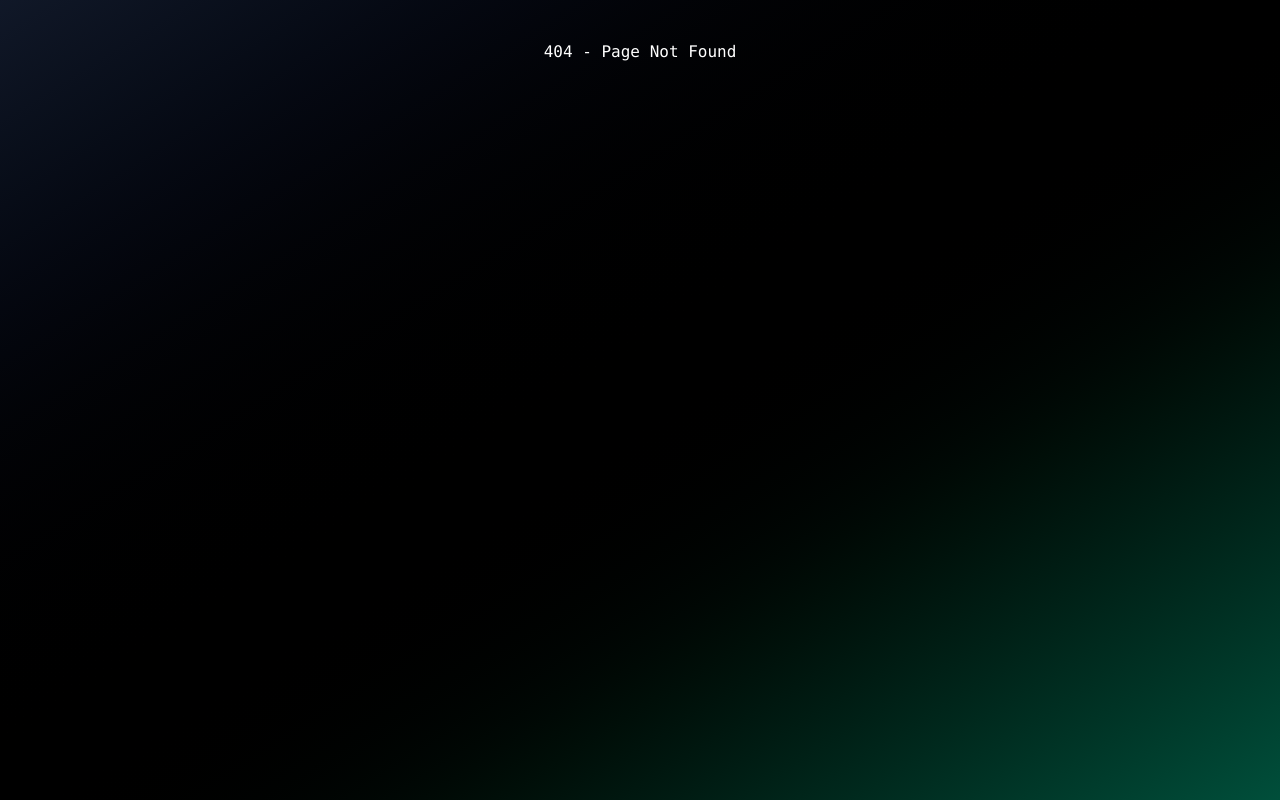
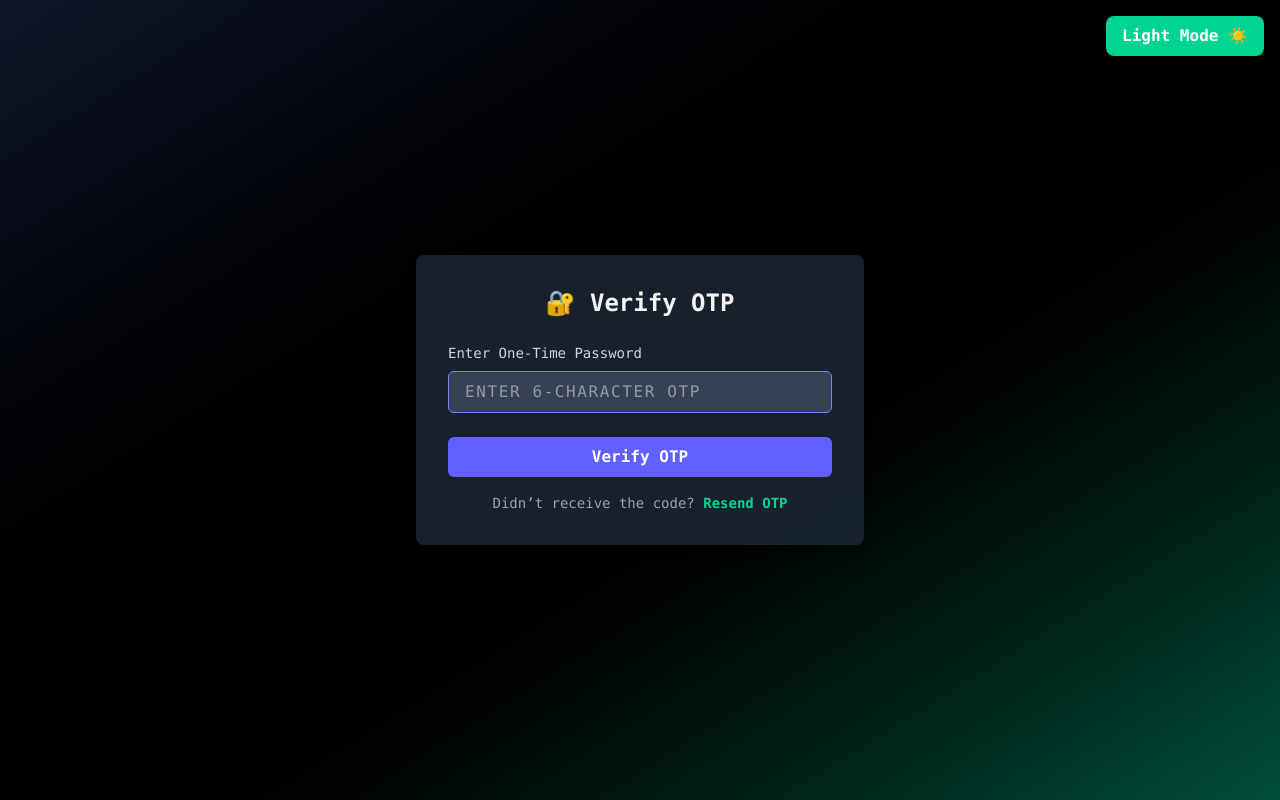
Before and after one commit to zenorbits/Study-Orbit, a React app in the folder Frontend/: page /otpinp in a window 1280 px wide. Before the commit this address had no page. Built offline with nearby package versions, Linux system fonts and the light colour scheme; the HTML template or start-up script is replaced by a standard one.

Commit message:
OTP page ui

```diff
--- a/Frontend/src/App.jsx
+++ b/Frontend/src/App.jsx
@@ -4,6 +4,7 @@ import { ToastContainer } from 'react-toastify';
 import ProtectedRoutes from './components/ProtectedRoutes';
 import Lenis from '@studio-freight/lenis';
 import EditProfileForm from './components/EditProfileForm';
+import OTPPage from './components/OTPPage';
 
 // ✅ Lazy load pages for performance
 const RegisterPage = lazy(() => import('./AuthPages/RegisterPage'));
@@ -63,6 +64,7 @@ const App = () => {
           <Route path="/" element={<LandingPage />} />
           <Route path="/register" element={<ParentAuthPage><RegisterPage /></ParentAuthPage>} />
           <Route path="/login" element={<ParentAuthPage><LoginPage /></ParentAuthPage>} />
+          <Route path="/otpinp" element={<ParentAuthPage><OTPPage /></ParentAuthPage>} />
 
           {/* Teacher Routes */}
           <Route path="/teacher/*" element={
--- a/Frontend/src/AuthPages/RegisterPage.jsx
+++ b/Frontend/src/AuthPages/RegisterPage.jsx
@@ -71,7 +71,7 @@ const RegisterPage = () => {
 
         toast.success('Registration successful 🎉');
         setFormData({ username: '', email: '', password: '', phoneNumber: '', specialKey: '' });
-        navigate('/login'); // redirect after success
+        navigate('/otpinp'); // redirect after success
       } else if (response?.error) {
         toast.error(response.error.data?.message || 'Registration failed ❌');
       }
--- a/Frontend/src/components/OTPPage.jsx
+++ b/Frontend/src/components/OTPPage.jsx
@@ -1,9 +1,97 @@
-import React from 'react'
+import React, { useState } from "react";
+import { toast, ToastContainer } from "react-toastify";
+import "react-toastify/dist/ReactToastify.css";
 
 const OTPPage = () => {
+  const [otp, setOtp] = useState("");
+
+  const handleChange = (e) => {
+    const value = e.target.value;
+
+    // ✅ Allow letters + numbers, max 6 characters
+    if (/^[a-zA-Z0-9]{0,6}$/.test(value)) {
+      setOtp(value);
+    }
+  };
+
+  const handleSubmit = (e) => {
+    e.preventDefault();
+
+    if (otp.length !== 6) {
+      toast.error("❌ OTP must be exactly 6 characters");
+      return;
+    }
+
+    // Simulate verification success
+    toast.success("✅ OTP verified successfully!");
+    console.log("Entered OTP:", otp);
+  };
+
+  const handleResend = () => {
+    toast.info("🔄 New OTP has been sent to your registered email/phone");
+    console.log("Resend OTP clicked");
+  };
+
   return (
-    <div>OTPPage</div>
-  )
-}
+    <div
+      className="min-h-screen flex items-center justify-center
+                 bg-gradient-to-br from-white via-blue-100 to-blue-500
+                 dark:from-gray-900 dark:via-black dark:to-emerald-900 px-4"
+    >
+      <form
+        onSubmit={handleSubmit}
+        className="bg-white/80 dark:bg-gray-800/80 shadow-lg rounded-lg p-8 w-full max-w-md"
+      >
+        <h2 className="text-2xl font-bold text-center text-gray-800 dark:text-gray-100 mb-6">
+          🔐 Verify OTP
+        </h2>
 
-export default OTPPage
+        <div className="mb-6">
+          <label
+            htmlFor="otp"
+            className="block text-sm font-medium text-gray-700 dark:text-gray-300 mb-2"
+          >
+            Enter One-Time Password
+          </label>
+          <input
+            type="text"
+            id="otp"
+            name="otp"
+            value={otp}
+            onChange={handleChange}
+            placeholder="Enter 6-character OTP"
+            required
+            maxLength={6} // ✅ enforce max length at input level
+            className="w-full px-4 py-2 border border-indigo-400 rounded-md
+                       bg-gray-50 dark:bg-gray-700 text-gray-900 dark:text-gray-100
+                       focus:ring-2 focus:ring-indigo-400 focus:outline-none tracking-widest uppercase"
+          />
+        </div>
+
+        <button
+          type="submit"
+          className="w-full bg-indigo-600 text-white font-semibold py-2 px-4 rounded-md
+                     hover:bg-indigo-700 transition-colors dark:bg-indigo-500 dark:hover:bg-indigo-600"
+        >
+          Verify OTP
+        </button>
+
+        <p className="text-center text-sm text-gray-600 dark:text-gray-400 mt-4">
+          Didn’t receive the code?{" "}
+          <button
+            type="button"
+            onClick={handleResend}
+            className="text-indigo-600 dark:text-emerald-400 font-semibold hover:underline"
+          >
+            Resend OTP
+          </button>
+        </p>
+      </form>
+
+      {/* Toast Container */}
+      <ToastContainer position="top-right" autoClose={2500} />
+    </div>
+  );
+};
+
+export default OTPPage;
```
